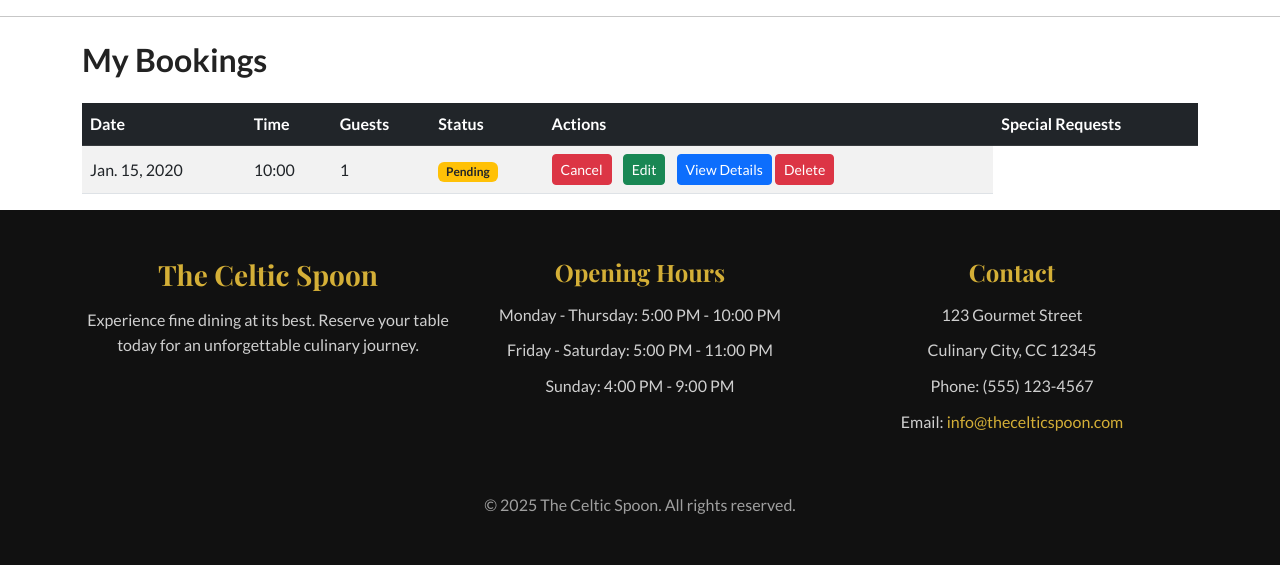
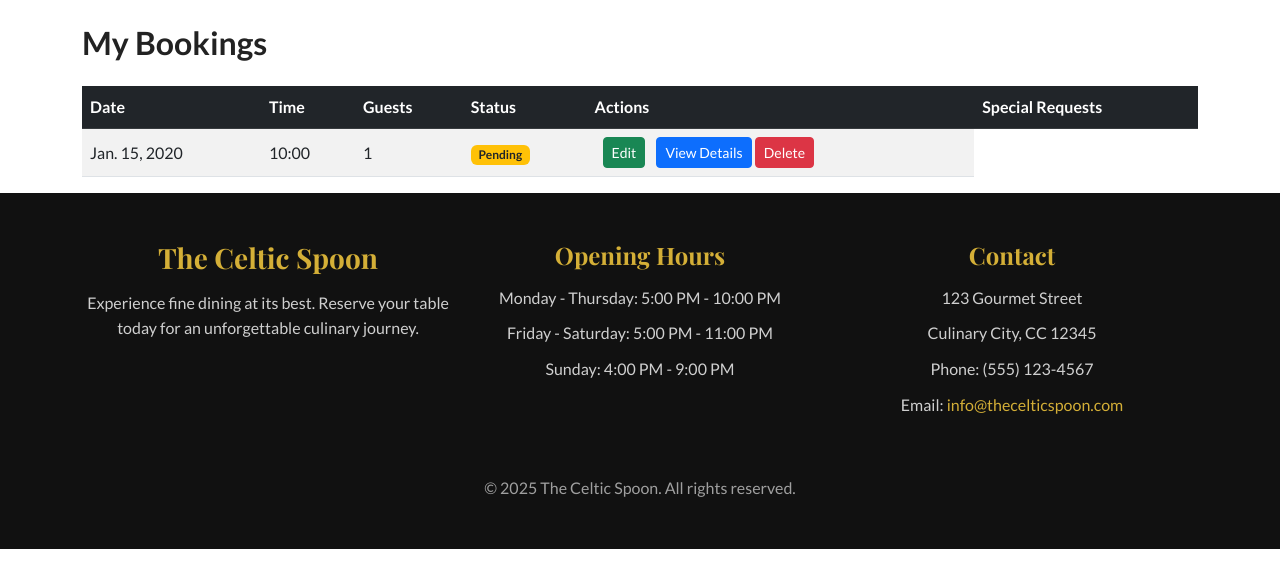
Before and after one commit to PDennise/the_celtic_spoon, a Django app: page /booking/my-bookings/ in a window 1280 px wide. Shown: the part 66-631 px from the top of the page. Run offline with Django 5.2, Linux system fonts and the light colour scheme; a user stored in the database is signed in; tables that the repository leaves empty hold one stand-in row (values such as "Sample post").

Commit message:
refactor: remove cancel button from bookings template and clean unused code

```diff
--- a/apps/booking/templates/booking/my_bookings.html
+++ b/apps/booking/templates/booking/my_bookings.html
@@ -40,17 +40,7 @@
                         {% endif %}
                     </td>
 
-                    <!-- CANCEL BUTTON -->
                     <td>
-                        {% if booking.status == "approved" or booking.status == "pending" %}
-                        <a href="{% url 'cancel_booking' booking.id %}"
-                            onclick="return confirm('Are you sure you want to cancel this booking?');"
-                            class="btn btn-danger btn-sm">
-                            Cancel
-                        </a>
-                        {% else %}
-                        <span class="text-muted">—</span>
-                        {% endif %}
                         <!-- UPDATE BUTTON-->
                         <a href="{% url 'update_booking' booking.pk %}" class="btn btn-success btn-sm ms-2">Edit</a>
                         <!-- VIEW DETAILS BUTTON -->
--- a/apps/restaurant/views.py
+++ b/apps/restaurant/views.py
@@ -15,9 +15,6 @@ def contact(request):
         email = request.POST.get('email')
         message = request.POST.get('message')
 
-        # For testing: print in terminal
-        print(f"Contact form submitted: {name}, {email}, {message}")
-
         success = True  # send to template
 
     return render(request, 'contact.html', {'success': success})
--- a/templates/base.html
+++ b/templates/base.html
@@ -112,7 +112,6 @@
 
     </nav>
 
-    <hr> <!-- Horizontal line separating the navbar from page content -->
     {% if messages %}
     {% for message in messages %}
     <div>
```
